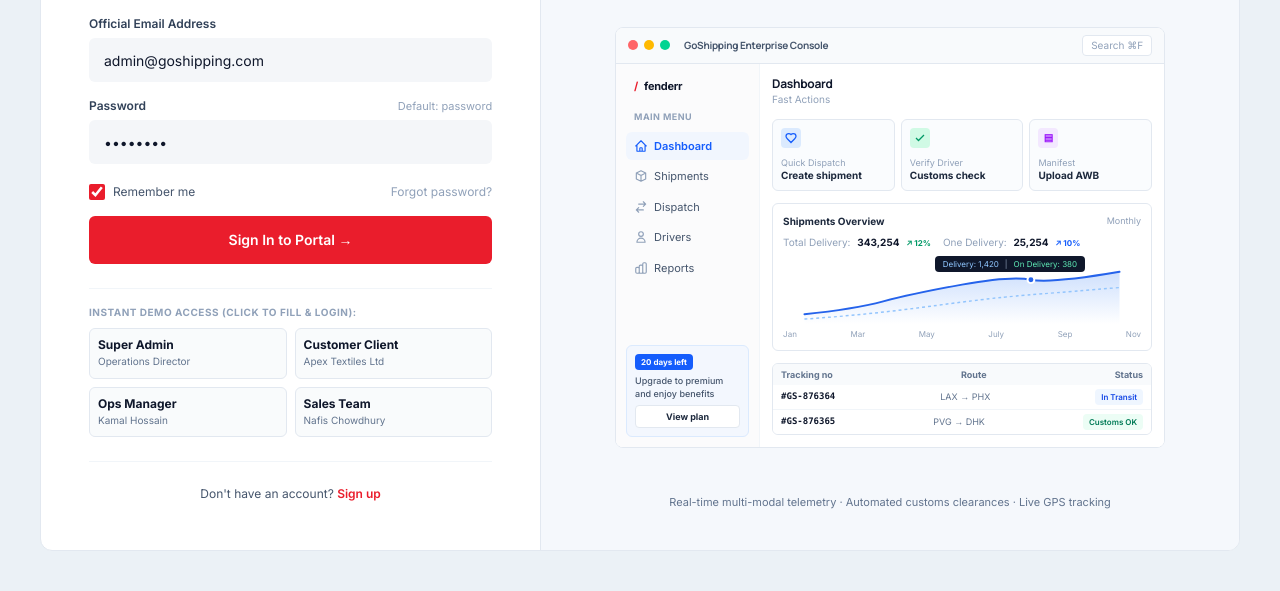
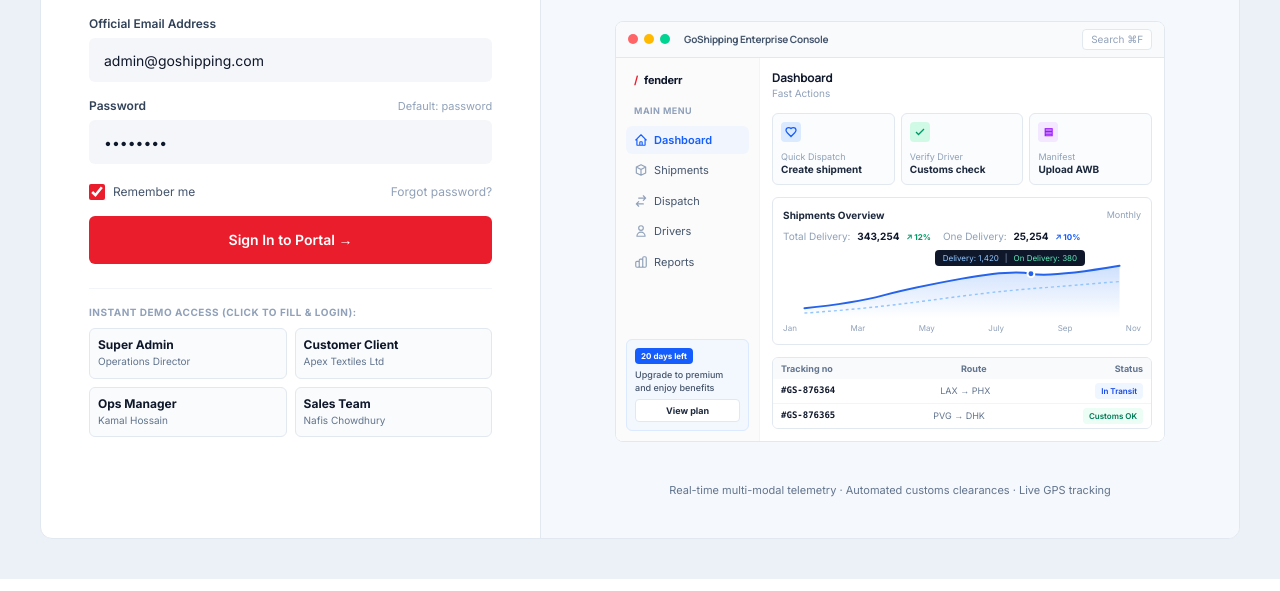
Before and after one commit to jitksaha/goshipping, an Astro site: page /login in a window 1280 px wide. Shown: the part 223-814 px from the top of the page. Built offline with nearby package versions, Linux system fonts and the light colour scheme; Astro itself is replaced by a stand-in of ours; no server answers.

Commit message:
feat(auth): disable public user signup and enforce default signin

```diff
--- a/src/pages/login.astro
+++ b/src/pages/login.astro
@@ -172,13 +172,7 @@ const trackingConfig = getTrackingConfig();
             </div>
           </div>
 
-          <!-- Bottom Switch Link -->
-          <div class="pt-6 text-center text-xs text-slate-600 border-t border-slate-100 mt-6">
-            Don't have an account?{' '}
-            <a href={`/signup${redirectUrl ? `?redirect=${encodeURIComponent(redirectUrl)}` : ''}`} class="text-[#EA1D2C] font-semibold hover:underline">
-              Sign up
-            </a>
-          </div>
+          {/* Public self-registration is disabled; Sign In is the only default option */}
         </div>
 
         <!-- Right Side: Platform Visual Showcase -->
--- a/src/pages/signup.astro
+++ b/src/pages/signup.astro
@@ -6,6 +6,10 @@ import TrackingHead from '../components/analytics/TrackingHead.astro';
 import TrackingBody from '../components/analytics/TrackingBody.astro';
 
 const redirectUrl = Astro.url.searchParams.get('redirect') || '';
+
+// Self-registration is currently disabled. Redirect directly to Sign In.
+return Astro.redirect(`/login${redirectUrl ? `?redirect=${encodeURIComponent(redirectUrl)}` : ''}`);
+
 const siteOrigin = getSiteOrigin(Astro.request);
 const trackingConfig = getTrackingConfig();
 ---
```
